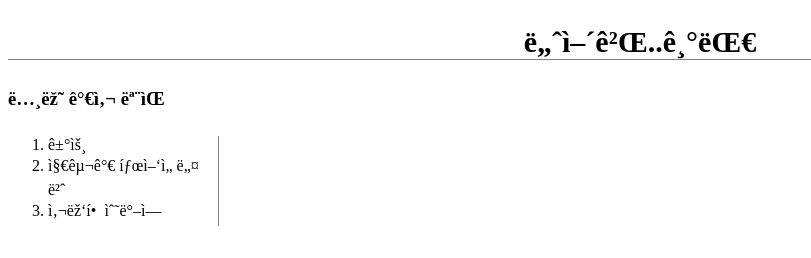
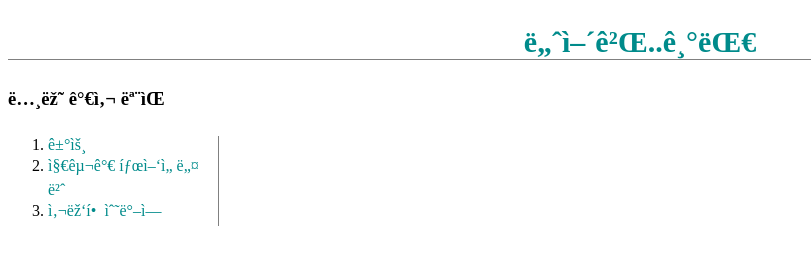
Before and after one commit to hana-taba/lyrics, a plain HTML site: page index.html in a window 1280 px wide. Shown: the whole page, without its empty margins (0-811 px from the left). Drawn offline with Linux system fonts and the light colour scheme.

Commit message:
Update style.css

```diff
--- a/style.css
+++ b/style.css
@@ -1,5 +1,5 @@
 a{
-    color:black;
+    color:darkcyan;
     text-decoration: none;
 
 }
```
